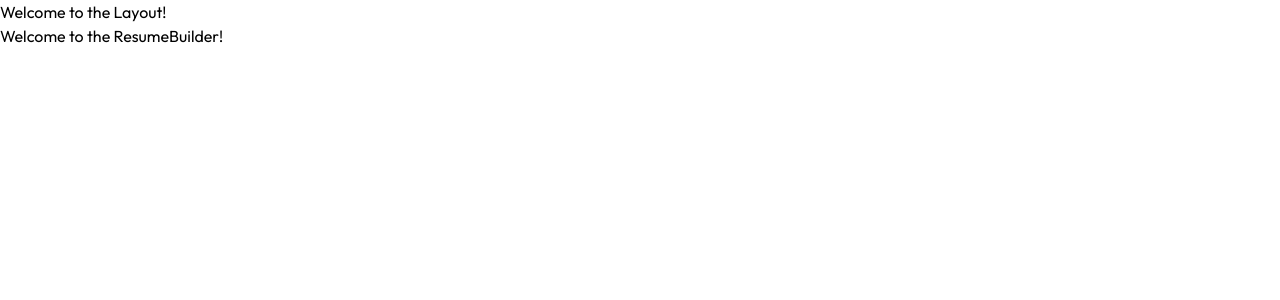
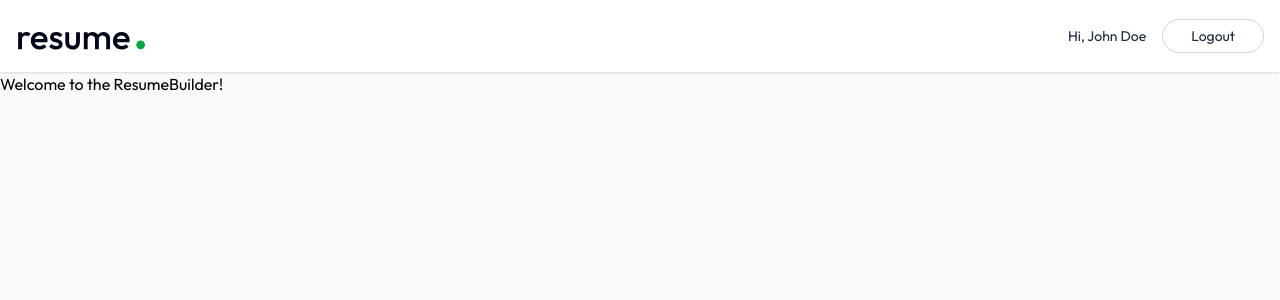
Before and after one commit to sumitM-263/ai-resume-builder, a React (Vite) app in the folder client/: page /app/builder/1 in a window 1280 px wide. Shown: the top 300 px of the page. Built offline with nearby package versions, Linux system fonts and the light colour scheme; the HTML template or start-up script is replaced by a standard one.

Commit message:
added navbar to layout page

```diff
--- /dev/null
+++ b/client/src/components/Navbar.jsx
@@ -0,0 +1,28 @@
+import React from 'react';
+import { Link, useNavigate } from 'react-router-dom';
+
+const Navbar = () => {
+    const user = {name: 'John Doe'};
+    const navigate = useNavigate();
+
+    const logoutUser = () => {
+        navigate('/');
+    }
+
+  return (
+    <div className='shadow bg-white'>
+        <nav className='flex items-center justify-between max-w-7xl mx-auto px-4 py-3.5 text-slate-800 transition-all'>
+            <Link to={"/"}>
+                <img src="/logo.svg" alt="logo" className='h-11 w-auto' />
+            </Link>
+            <div className='flex items-center gap-4 text-sm'>
+                <p className='max-sm:hidden'>Hi, {user?.name}</p>
+                <button onClick={logoutUser} className='bg-white hover:bg-slate-50 border border-gray-300 px-7 py-1.5 rounded-full active:scale-95 transition-all'>Logout</button>
+            </div>
+        </nav>
+    </div>
+  )
+
+};
+
+export default Navbar;
--- a/client/src/pages/Layout.jsx
+++ b/client/src/pages/Layout.jsx
@@ -1,11 +1,12 @@
 import React from 'react';
 import { Outlet } from 'react-router-dom';
+import Navbar from '../components/Navbar';
 
 const Layout = () => {
   return (
     <div>
-      <h1>Welcome to the Layout!</h1>
-      <div>
+      <div className='min-h-screen bg-gray-50'>
+        <Navbar />
         <Outlet />
       </div>
     </div>
```
